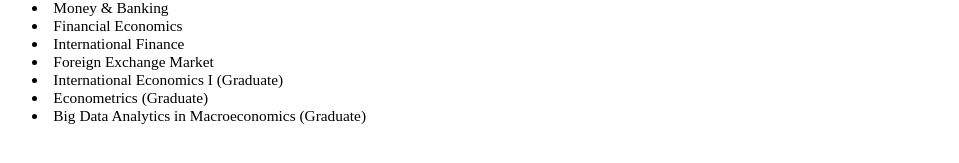
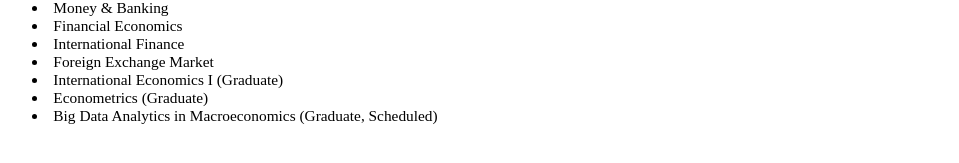
Before and after one commit to dooyeoncho/dooyeoncho.github.io, a Jekyll site: the page built from pages/teaching.html, in a window 1280 px wide. Shown: the part 207-370 px from the top of the page, without its empty margins (160-1119 px from the left). Built offline with Jekyll 4.4.1, drawn with Linux system fonts in a browser that asks for light colours.

Commit message:
Update teaching.html

```diff
--- a/pages/teaching.html
+++ b/pages/teaching.html
@@ -17,7 +17,7 @@ title: Dooyeon Cho - Teaching
 			<li> Foreign Exchange Market </li>
 			<li> International Economics I (Graduate) </li>
 		        <li> Econometrics (Graduate) </li>
-			<li> Big Data Analytics in Macroeconomics (Graduate) </li>
+			<li> Big Data Analytics in Macroeconomics (Graduate, Scheduled) </li>
 			</div>
 </div>
 &nbsp;&nbsp;
```
